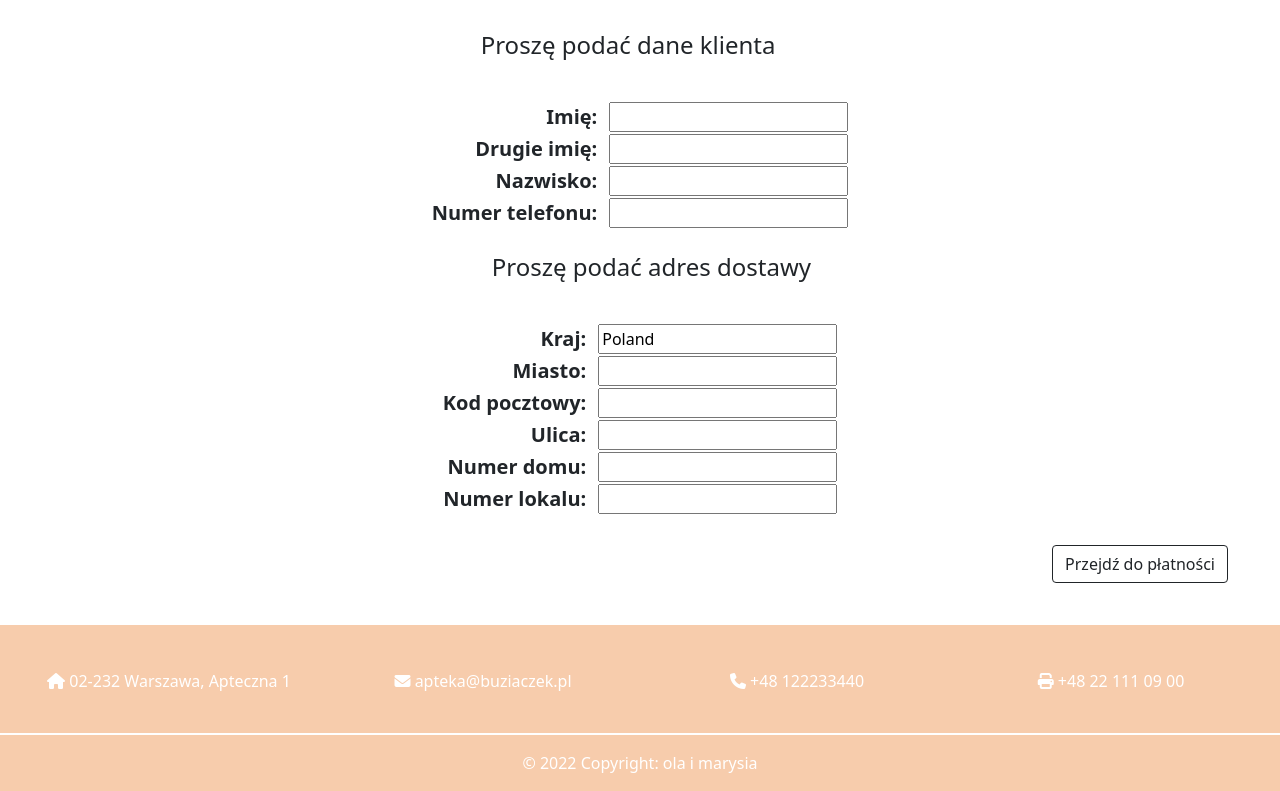
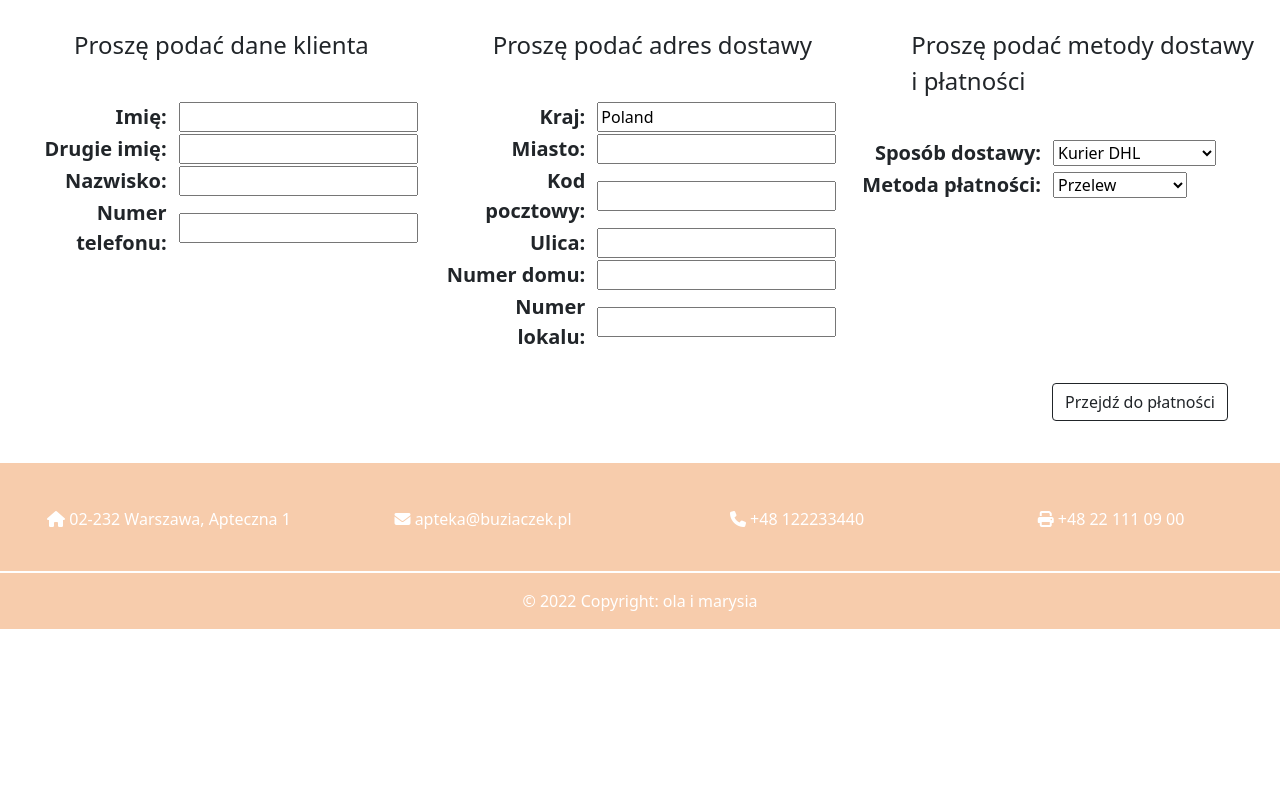
Before and after one commit to rzelazo/OnlinePharmacy, a Django app: template templates/core/checkout.html in a window 1280 px wide. Shown: the part 825-1616 px from the top of the page. After the commit the page ends 1454 px from the top, so only its background shows below. Run offline with Django 3.2, Linux system fonts and the light colour scheme; the template is opened without the code that fills it: values that come from a table or form of the project are taken from there, others are empty; data comes from the database, SQL or seed files in the repository; some libraries are stand-ins or nearby versions.

Commit message:
update checkout.html i forms.py

```diff
--- a/core/forms.py
+++ b/core/forms.py
@@ -77,3 +77,7 @@ class OrderMethodsForm(NoLabelsModelForm):
     class Meta:
         model = Order
         fields = ["delivery_method", "payment_method"]
+        labels = {
+            "delivery_method": "Sposób dostawy",
+            "payment_method": "Metoda płatności"
+        }
--- a/templates/core/checkout.html
+++ b/templates/core/checkout.html
@@ -115,7 +115,7 @@ Checkout
   <form class="col" action="" method="post">
     {% csrf_token %}
     <div class="row justify-content-around" style="margin: auto;">
-      <div class="col-lg-8 d-flex justify-content-center">
+      <div class="col-lg-4 d-flex justify-content-center">
         {% if not user.customer %}
         <fieldset>
           <legend>Proszę podać dane klienta</legend>
@@ -125,7 +125,7 @@ Checkout
         </fieldset>
       </div>
       {% endif %}
-      <div class="col-lg-6 d-flex justify-content-center">
+      <div class="col-lg-4 d-flex justify-content-center">
         <fieldset>
           <legend>Proszę podać adres dostawy</legend>
           <table>
@@ -133,7 +133,15 @@ Checkout
           </table>
         </fieldset>
       </div>
-    </div>
+      <div class="col-lg-4 d-flex justify-content-center">
+          <fieldset>
+            <legend>Proszę podać metody dostawy i płatności</legend>
+            <table>
+              {{ orderMethodsForm.as_table }}
+            </table>
+          </fieldset>
+        </div>
+      </div>
     <div class="d-flex justify-content-end">
       <input class="btn btn-outline-dark" type="submit" value="Przejdź do płatności" id="guzik">
     </div>
```
